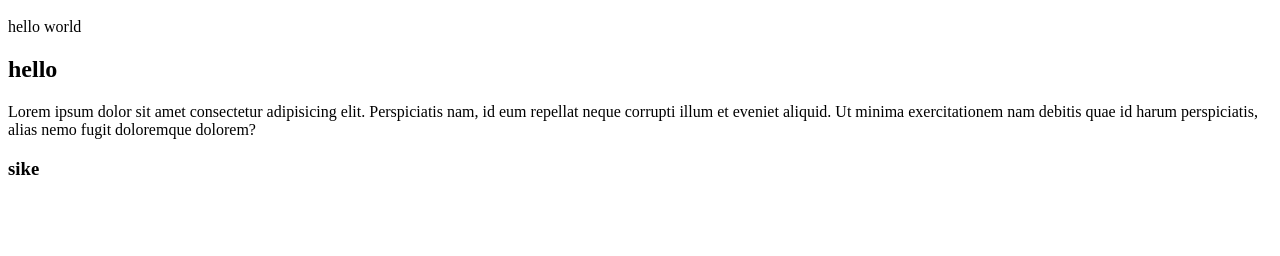
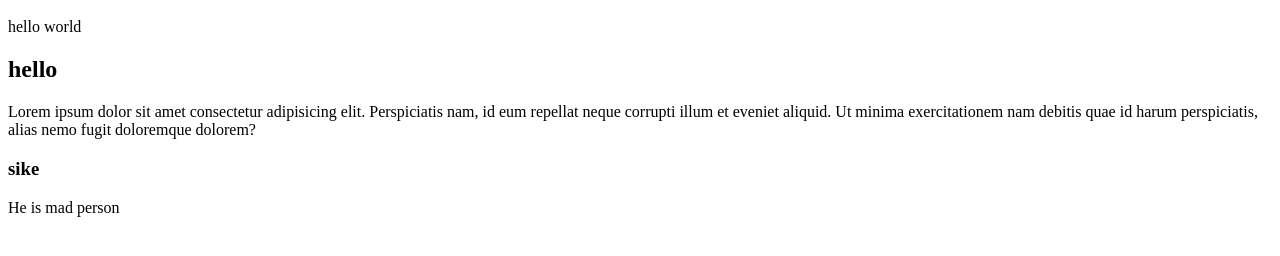
Before and after one commit to WAtharv/wrepo, a plain HTML site: page index.html in a window 1280 px wide. Shown: the part 48-304 px from the top of the page. Drawn offline with Linux system fonts and the light colour scheme.

Commit message:
New line added to index

```diff
--- a/index.html
+++ b/index.html
@@ -1,5 +1,9 @@
 <h1>heiii</h1>
 <p>hello world</p>
 <h2>hello</h2>
-<p>Lorem ipsum dolor sit amet consectetur adipisicing elit. Perspiciatis nam, id eum repellat neque corrupti illum et eveniet aliquid. Ut minima exercitationem nam debitis quae id harum perspiciatis, alias nemo fugit doloremque dolorem?</p>
+<p>Lorem ipsum dolor sit amet consectetur adipisicing elit. Perspiciatis nam, id eum repellat neque corrupti illum et
+    eveniet aliquid. Ut minima exercitationem nam debitis quae id harum perspiciatis, alias nemo fugit doloremque
+    dolorem?</p>
 <h3>sike</h3>
+
+<p>He is mad person</p>
```
